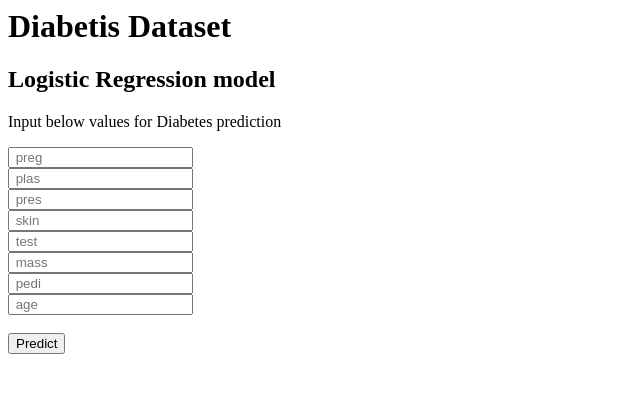
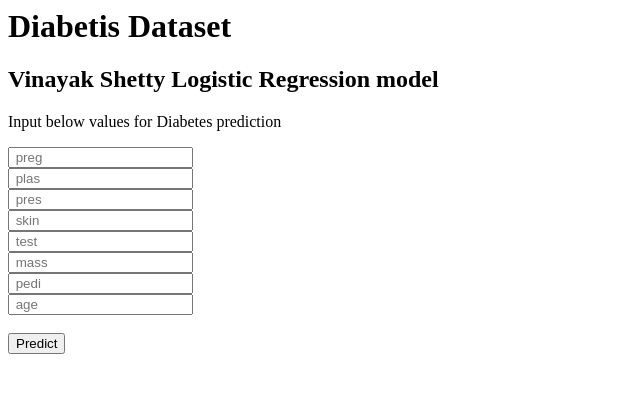
Before and after one commit to Git-2021-dl/heroku_deployment, a Flask app: page / in a window 1280 px wide. Shown: the top 393 px of the page, without its empty margins (0-640 px from the left). Run offline with Flask 2, Linux system fonts and the light colour scheme; parts of the project's set-up code (start-up, migrations or seed data) failed here and were passed over.

Commit message:
Update home.html

```diff
--- a/templates/home.html
+++ b/templates/home.html
@@ -5,7 +5,7 @@
 
         <body>
             <h1>Diabetis Dataset</h1>
-            <h2>Logistic Regression model </h2>
+            <h2>Vinayak Shetty Logistic Regression model </h2>
 
             <p>Input below values for Diabetes prediction</p>
 
```
